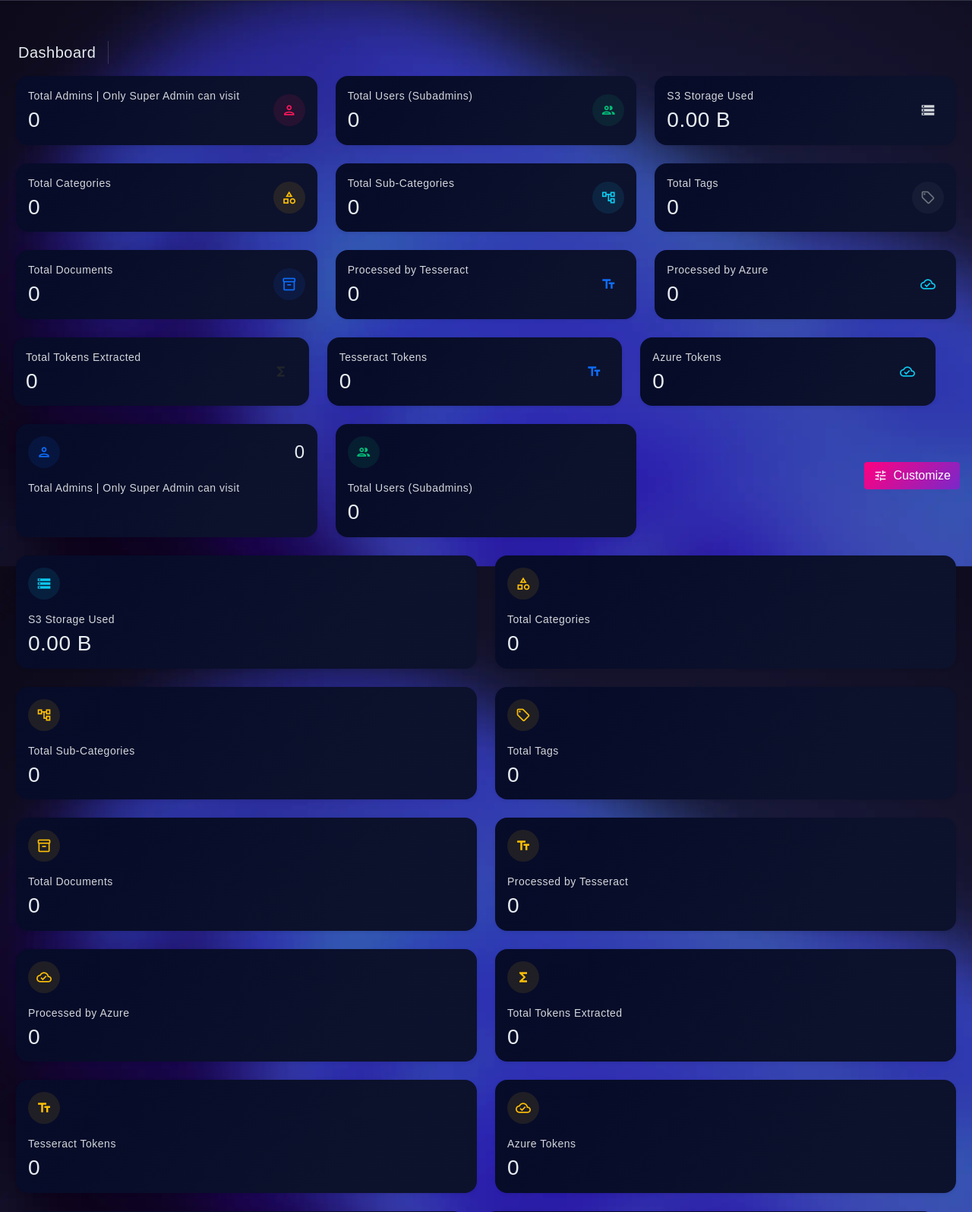
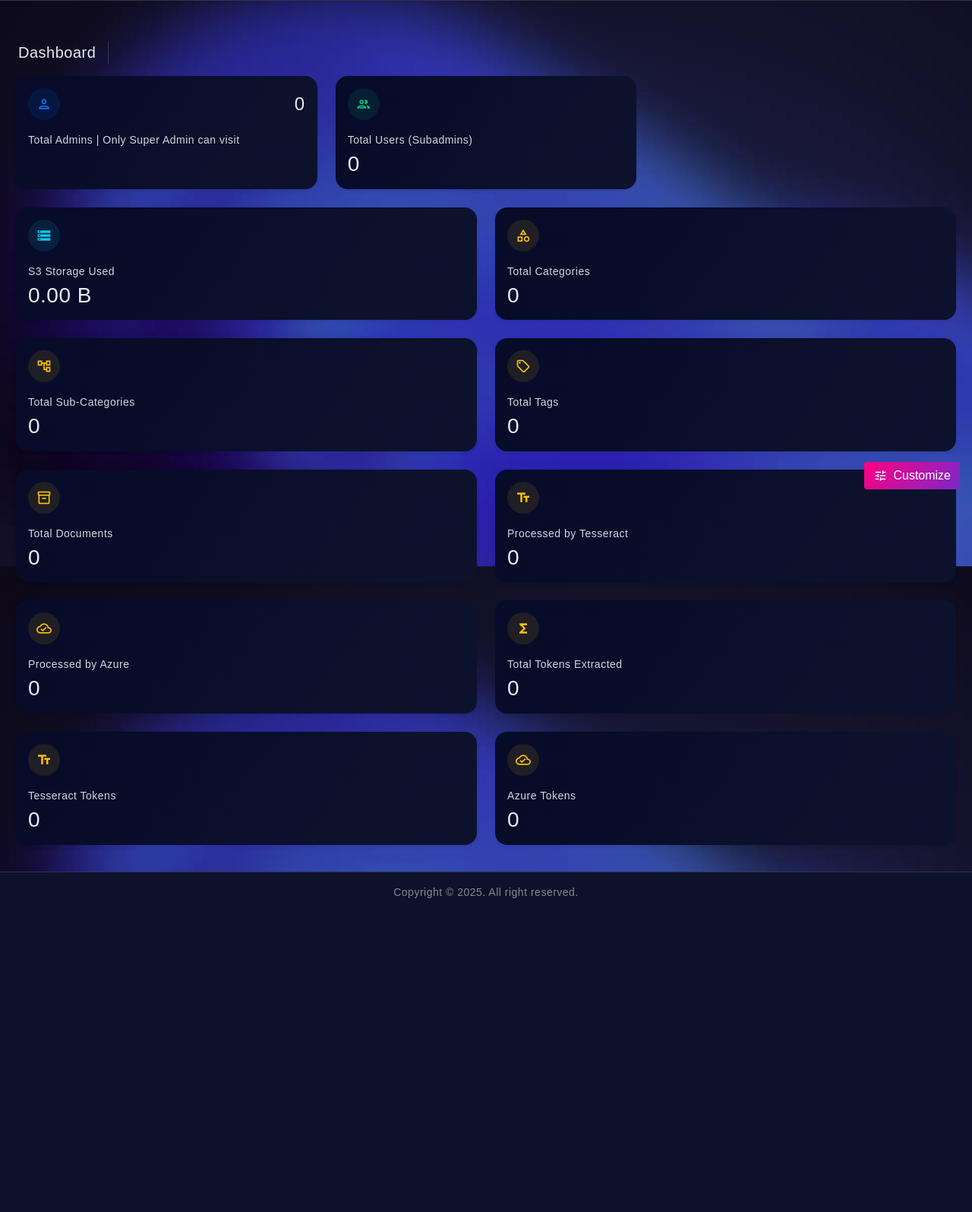
Before and after one commit to arkdey-in/flask, a Flask app: page /admin/admdashboard in a window 1280 px wide. Shown: the part 140-1735 px from the top of the page at 76% size. After the commit the page ends 1322 px from the top, so only its background shows below. Run offline with Flask 3, Linux system fonts and the light colour scheme; the visitor is signed in with stand-in values (Sample User, id 1); data that the repository does not hold is empty; style sheets or scripts are compiled from the project's sources; some libraries are stand-ins or nearby versions.

Commit message:
FIX: DB

```diff
--- a/app/templates/admDashboard.html
+++ b/app/templates/admDashboard.html
@@ -8,7 +8,7 @@
   </div>
   <!--end breadcrumb-->
   <!--start counting  part -->
-  <div class="row">
+  {# <div class="row">
     <div class="col-12 col-lg-6 col-xl-4 d-flex">
       <a
         href="{{ url_for('main.supAdmCreateAdmin') }}"
@@ -234,7 +234,7 @@
         </div>
       </div>
     </div>
-  </div>
+  </div> #}
   <!--end counting  part -->
 
   <div class="row">
@@ -686,7 +686,7 @@
     </div> #}
     <!--end row-->
 
-    <div class="row">
+    {# <div class="row">
       <div class="col-12 col-lg-6 col-xxl-4 d-flex">
         <div class="card w-100 rounded-4">
           <div class="card-body">
@@ -1097,10 +1097,10 @@
           </div>
         </div>
       </div>
-    </div>
+    </div> #}
     <!--end row-->
 
-    <div class="row">
+    {# <div class="row">
       <div class="col-12 col-xxl-6 d-flex">
         <div class="card rounded-4 w-100">
           <div class="card-body">
@@ -1516,7 +1516,7 @@
           </div>
         </div>
       </div>
-    </div>
+    </div> #}
     <!--end row-->
   </div>
 
```
